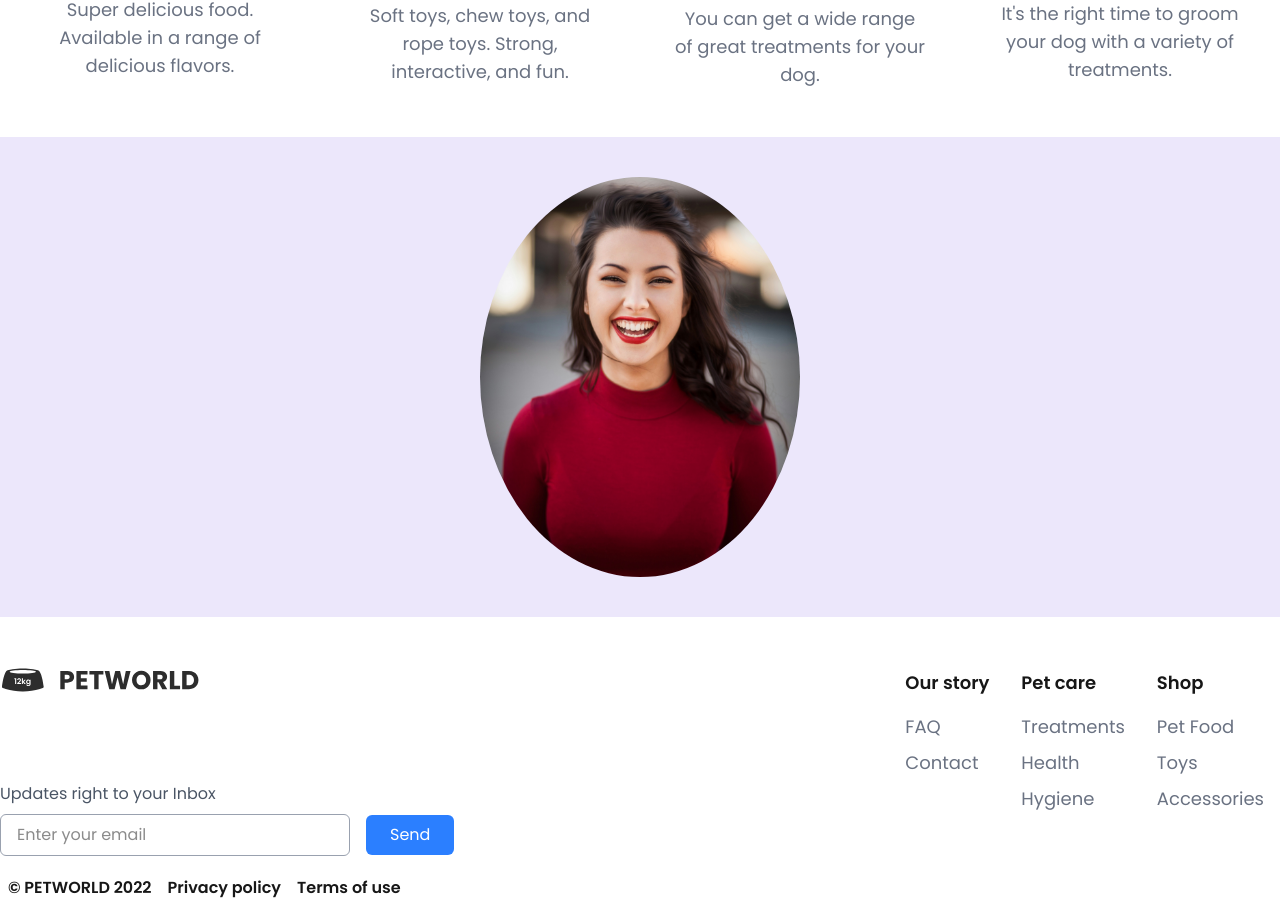
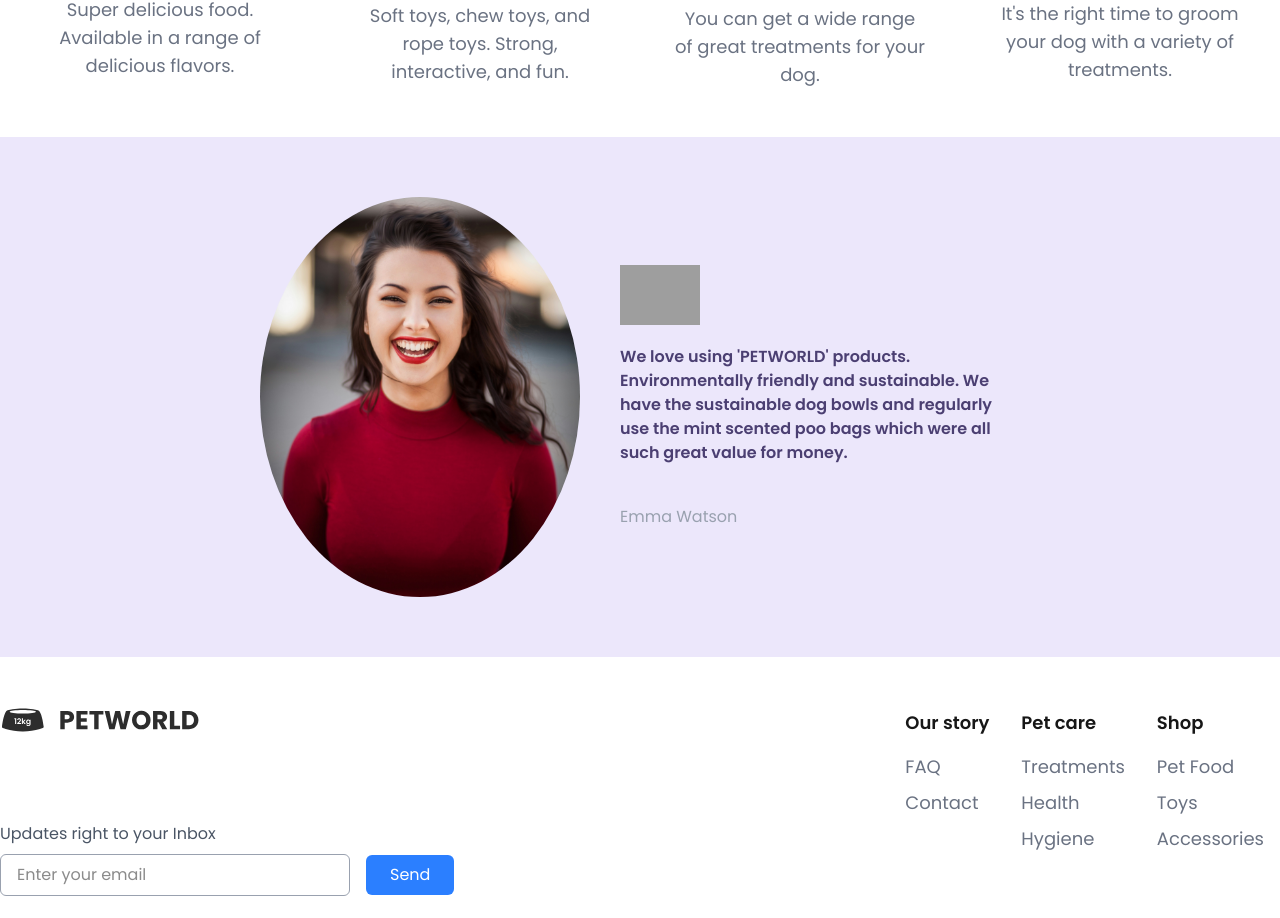
Before and after one commit to raiwirawan/landing-page-uts-pbw, a Next.js app: page / in a window 1280 px wide. Shown: the part 1911-2829 px from the top of the page. Built offline with nearby package versions, Linux system fonts and the light colour scheme; grey boxes are pictures that could not be loaded.

Commit message:
Finnish testimonial section with quote and oval image

```diff
--- a/components/testimonial-section.tsx
+++ b/components/testimonial-section.tsx
@@ -3,7 +3,7 @@ import Image from "next/image";
 export default function TestimonialSection() {
 	return (
 		<section id="testimonial-section" className="bg-[#ECE7FB]">
-			<div className="w-full container mx-auto py-10 flex flex-row items-center justify-center">
+			<div className="w-full container mx-auto py-15 flex flex-row items-center justify-center">
 				<div>
 					<div className="relative overflow-hidden w-80 h-100 rounded-[50%]">
 						<Image
@@ -14,7 +14,25 @@ export default function TestimonialSection() {
 						/>
 					</div>
 				</div>
-				<div></div>
+				<div>
+					<div className="max-w-100 ml-10">
+						<div className="mb-5">
+							<Image
+								src="/images/quote-icon.svg"
+								alt="quote icon"
+								width={80}
+								height={80}
+							/>
+						</div>
+						<p className="text-[#4B3F72] font-semibold">
+							{`We love using 'PETWORLD' products. Environmentally friendly and
+							sustainable. We have the sustainable dog bowls and regularly use
+							the mint scented poo bags which were all such great value for
+							money.`}
+						</p>
+						<p className="text-gray-400 mt-10">Emma Watson</p>
+					</div>
+				</div>
 			</div>
 		</section>
 	);
```
